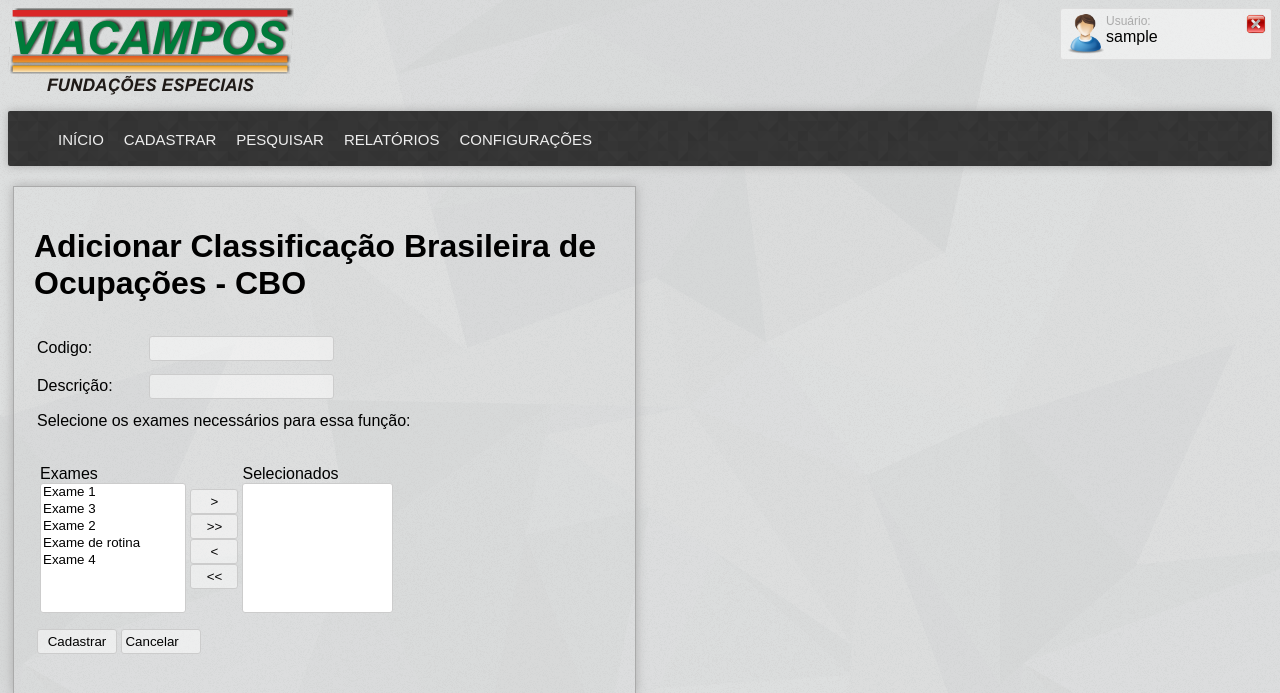
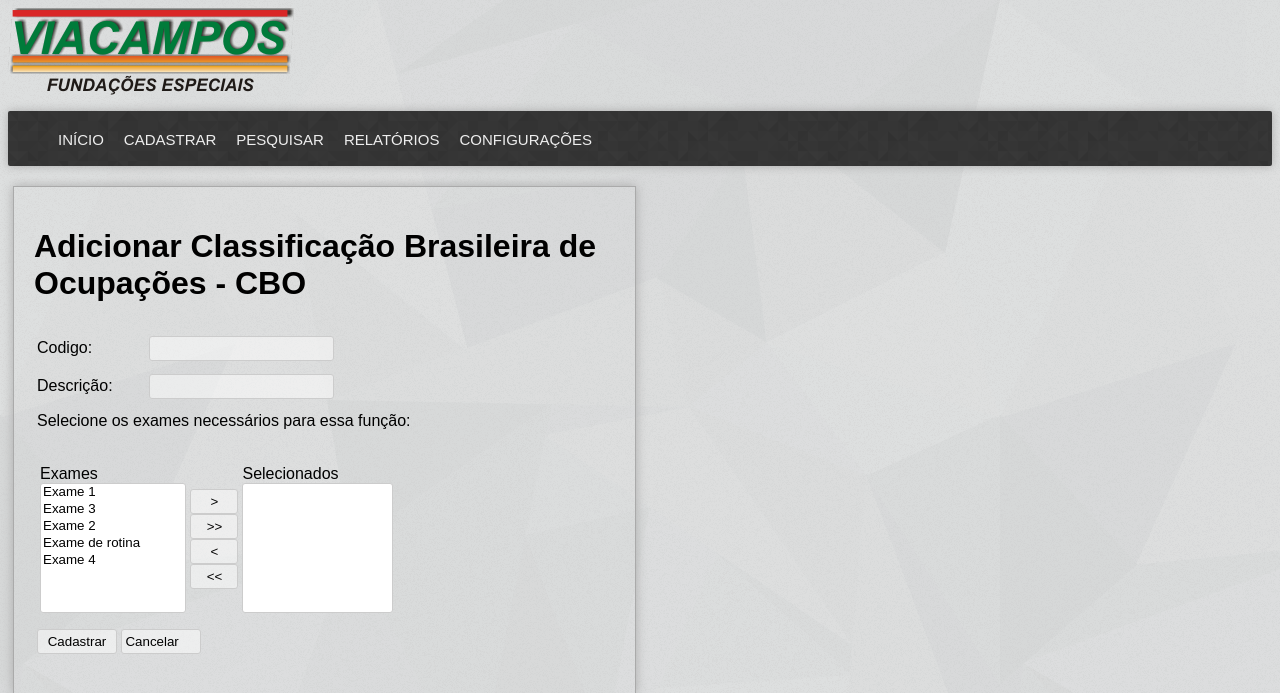
Before and after one commit to wislanlamounier/backSis, a PHP site: page /administrator/add_cbo.php in a window 1280 px wide. Shown: the top 693 px of the page. Run offline with PHP 8.4, Linux system fonts and the light colour scheme; the visitor is signed in with stand-in values (Sample User, id 1); data comes from the database, SQL or seed files in the repository; lists and menus that the app fills with data are empty.

Commit message:
Revert "Criando box-login"
This reverts commit 6ad68c51600c2bfa9d116bf285605459a2fd387c.

```diff
--- a/view/topo.php
+++ b/view/topo.php
@@ -1,13 +1,9 @@
-<div style="width:100%; float:left;" >
-	<div class="img" style="float:left"><img src="../images/logo75mm.png"></div>
-	<div style="border: 1px solid#ddd;border-radius:3px; width: 200px; float:right; background-color:rgba(255,255,255,0.5); padding:5px;">
-		<div style="float:left"><img src="../images/user.png" width="40px"></div>
-		<div class="nome-box-login" style=""><span style="">Usuário:<br /></span><?php echo $_SESSION["user"]; ?></div>
-		<div style="float:right;"><a title="Clique para sair" href="logout.php"><img src="../images/fechar.png" width="20px"></a></div>
-	</div>
-</div>
-<div style="float:left; width:100%">
- 	<div class="menu">
+
+<div class="topo" class="content_menu">
+
+	<img src="../images/logo75mm.png">
+
+	<div class="menu">
          <?php include_once("../view/menu_admin.php"); ?>
     </div>
 </div>
```
